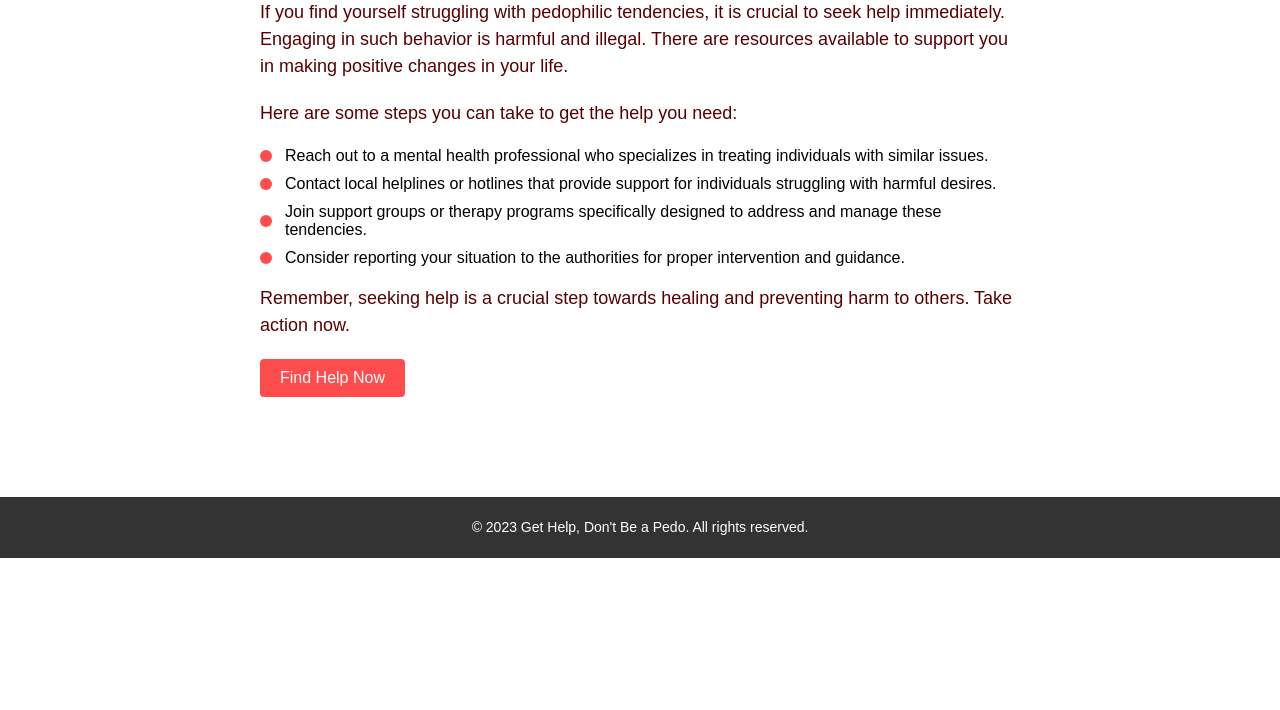
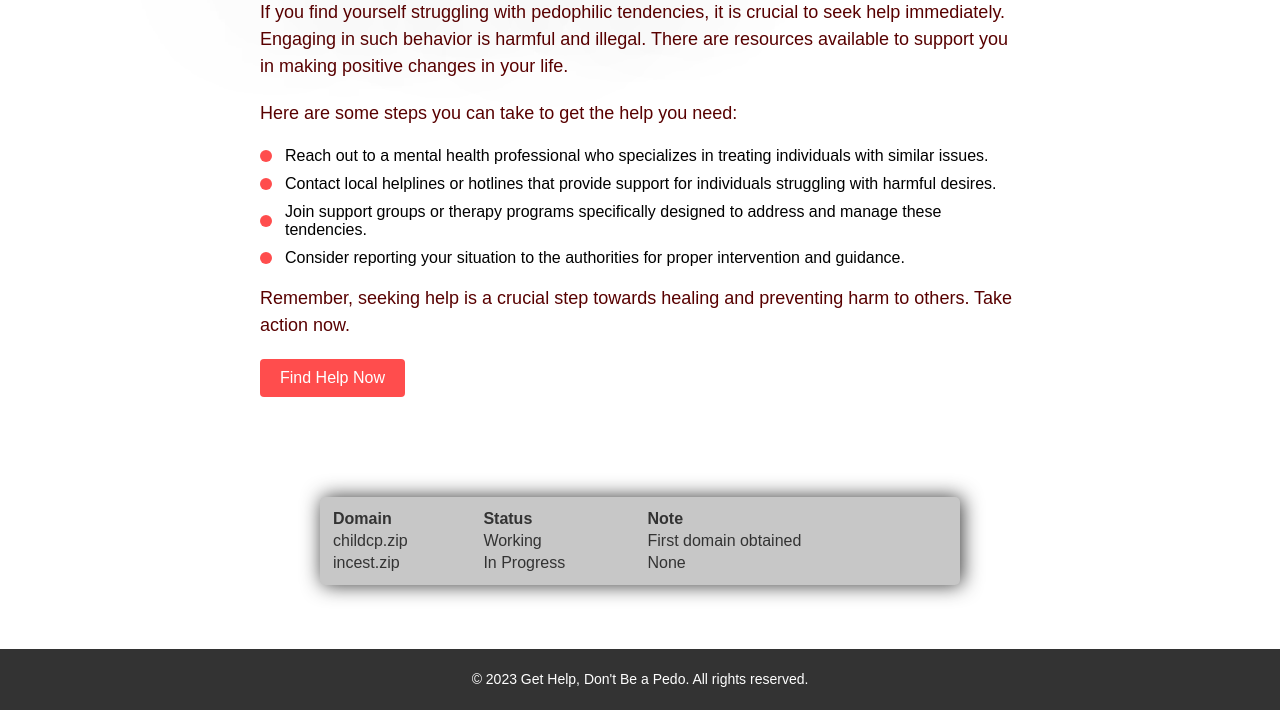
Before and after one commit to fknMega/anti-cp, a plain HTML site: page index.html in a window 1280 px wide. Shown: the part 251-961 px from the top of the page. Before the commit the page ends 809 px from the top, so only its background shows below. Drawn offline with Linux system fonts and the light colour scheme.

Commit message:
some updates

```diff
--- a/index.html
+++ b/index.html
@@ -29,8 +29,37 @@
                 <li>Consider reporting your situation to the authorities for proper intervention and guidance.</li>
             </ol>
             <p>Remember, seeking help is a crucial step towards healing and preventing harm to others. Take action now.</p>
-            <a href="#" class="cta-button">Find Help Now</a>
+            <a href="https://pedo.help/help/" class="cta-button">Find Help Now</a>
         </div>
+    </section>
+
+
+    <section class="domains">
+        <table>
+            <thead>
+                <tr>
+                  <th>Domain</th>
+                  <th>Status</th>
+                  <th>Note</th>
+                </tr>
+              </thead>
+              <tbody>
+                <tr>
+                    <td class="name">childcp.zip</td>
+                    <td class="status">Working</td>
+                    <td class="note">First domain obtained</td>
+
+                </tr>
+                <tr>
+                    <td class="name">incest.zip</td>
+                    <td class="status">In Progress</td>
+                    <td class="note">None</td>
+
+                </tr>
+
+              </tbody>
+
+        </table>
     </section>
 
     <footer>
--- a/style.css
+++ b/style.css
@@ -43,6 +43,8 @@ nav ul li a {
     max-width: 800px;
     margin: 0 auto;
     padding: 0 20px;
+    text-shadow: #495557 1px 0px 220px;
+
 }
 
 h1 {
@@ -73,6 +75,7 @@ footer {
     padding: 20px;
     color: #000000;
     text-align: center;
+
 }
 
 .container .bottom {
@@ -109,6 +112,22 @@ footer {
 .circle-steps li:last-child {
     margin-bottom: 0;
 }
+/* domains table */
+.domains table {
+    align-items: center;
+    background-color: #c7c7c7;
+    margin: 0 auto;
+    margin-bottom: 5%;
+    border-radius: 5px;
+    width: 50%;
+    text-align: left;
+    padding: 10px;
+    box-shadow: #333 2px 0px 20px;
+
+}
+.domains table tbody {
+    margin-top: 10px;
+}
 /* Rest of the CSS code remains the same */
 
 #cursor {
```
